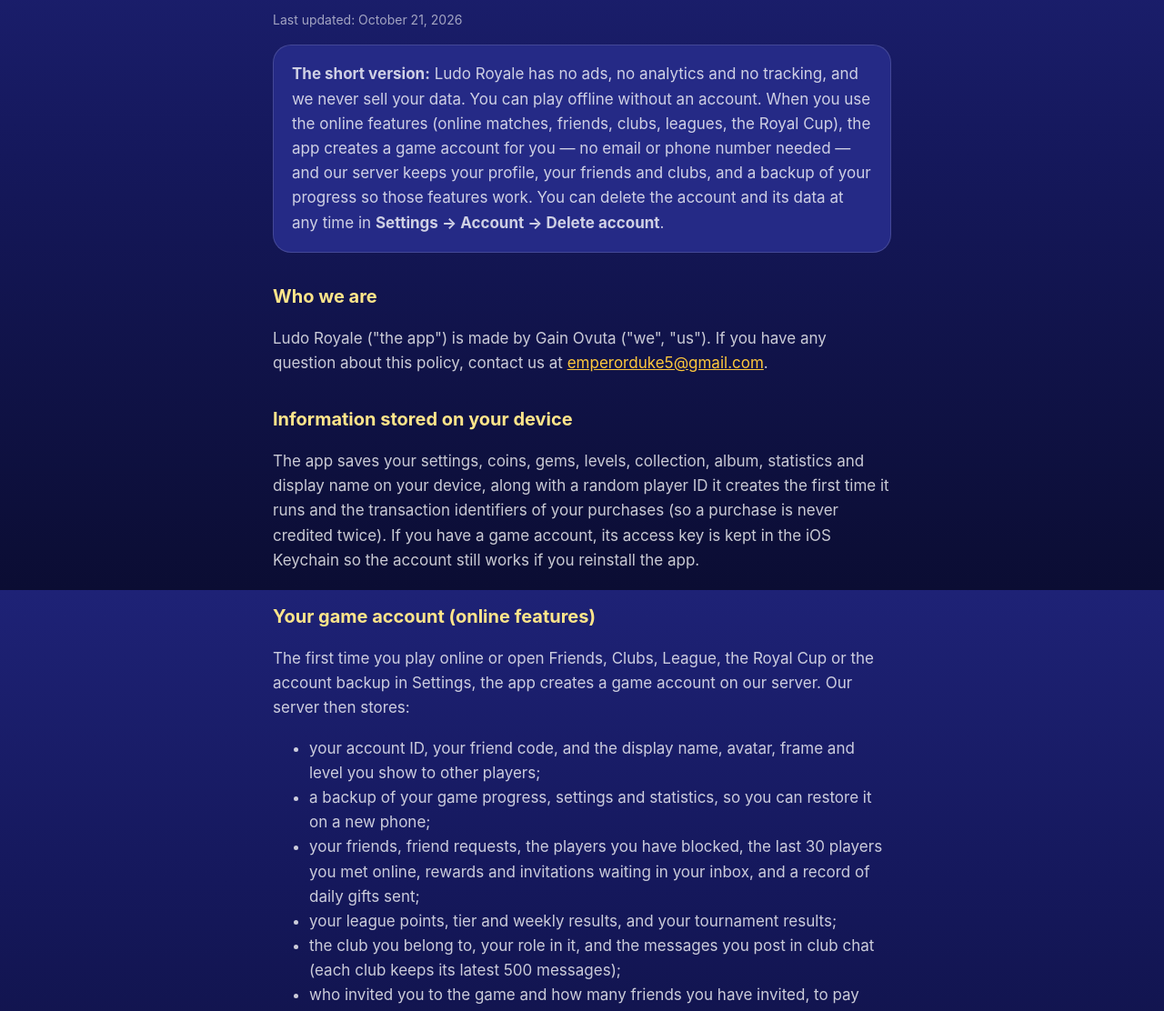
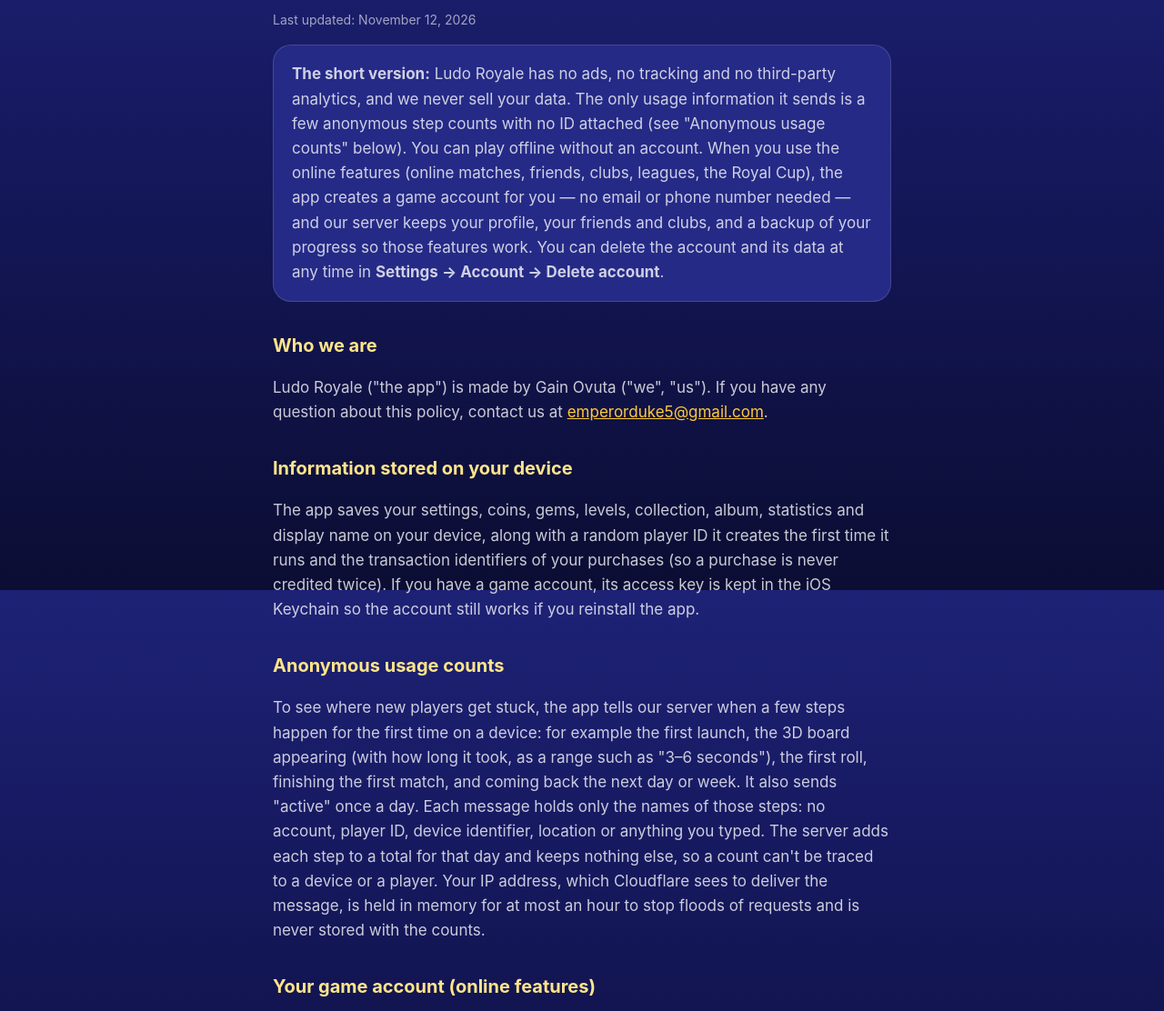
Before and after one commit to Dhaxor/ludo-royale, a plain HTML site: page privacy.html in a window 1280 px wide. Shown: the part 151-1263 px from the top of the page at 91% size. Drawn offline with Linux system fonts and the light colour scheme.

Commit message:
Privacy policy for Ludo Royale 1.5: anonymous usage counts (a few first-session step names, daily totals only, no account, player ID or device identifier; IP held in memory at most an hour for flood limits), and no third-party analytics
Co-Authored-By: Claude Opus 5.5 <noreply@anthropic.com>

```diff
--- a/privacy.html
+++ b/privacy.html
@@ -14,11 +14,12 @@
         <a href="index.html">Ludo <span>Royale</span></a>
       </header>
       <h1>Privacy Policy</h1>
-      <p class="updated">Last updated: October 21, 2026</p>
+      <p class="updated">Last updated: November 12, 2026</p>
 
       <div class="card">
         <p>
-          <strong>The short version:</strong> Ludo Royale has no ads, no analytics and no tracking, and we never sell your data. You can play offline without
+          <strong>The short version:</strong> Ludo Royale has no ads, no tracking and no third-party analytics, and we never sell your data. The only usage
+          information it sends is a few anonymous step counts with no ID attached (see "Anonymous usage counts" below). You can play offline without
           an account. When you use the online features (online matches, friends, clubs, leagues, the Royal Cup), the app creates a game account for you — no
           email or phone number needed — and our server keeps your profile, your friends and clubs, and a backup of your progress so those features work.
           You can delete the account and its data at any time in <strong>Settings → Account → Delete account</strong>.
@@ -33,6 +34,16 @@
         The app saves your settings, coins, gems, levels, collection, album, statistics and display name on your device, along with a random player ID it
         creates the first time it runs and the transaction identifiers of your purchases (so a purchase is never credited twice). If you have a game account,
         its access key is kept in the iOS Keychain so the account still works if you reinstall the app.
+      </p>
+
+      <h2>Anonymous usage counts</h2>
+      <p>
+        To see where new players get stuck, the app tells our server when a few steps happen for the first time on a device: for example the first launch,
+        the 3D board appearing (with how long it took, as a range such as "3–6 seconds"), the first roll, finishing the first match, and coming back the next
+        day or week. It also sends "active" once a day. Each message holds only the names of those steps: no account, player ID, device identifier, location or
+        anything you typed. The server adds each step to a total for that day and keeps nothing else, so a count can't be traced to a device or a player. Your
+        IP address, which Cloudflare sees to deliver the message, is held in memory for at most an hour to stop floods of requests and is never stored with the
+        counts.
       </p>
 
       <h2>Your game account (online features)</h2>
@@ -84,7 +95,7 @@
         IP addresses to deliver the connection. This website and the small event calendar file the app downloads are hosted on
         <a href="https://docs.github.com/site-policy/privacy-policies/github-general-privacy-statement">GitHub Pages</a>, which also sees IP addresses. Apple
         provides purchases, subscriptions, Game Center and Sign in with Apple under <a href="https://www.apple.com/legal/privacy/">Apple's privacy policy</a>. The
-        app contains no advertising or analytics software.
+        app contains no advertising or third-party analytics software.
       </p>
 
       <h2>Game Center and notifications</h2>
```
